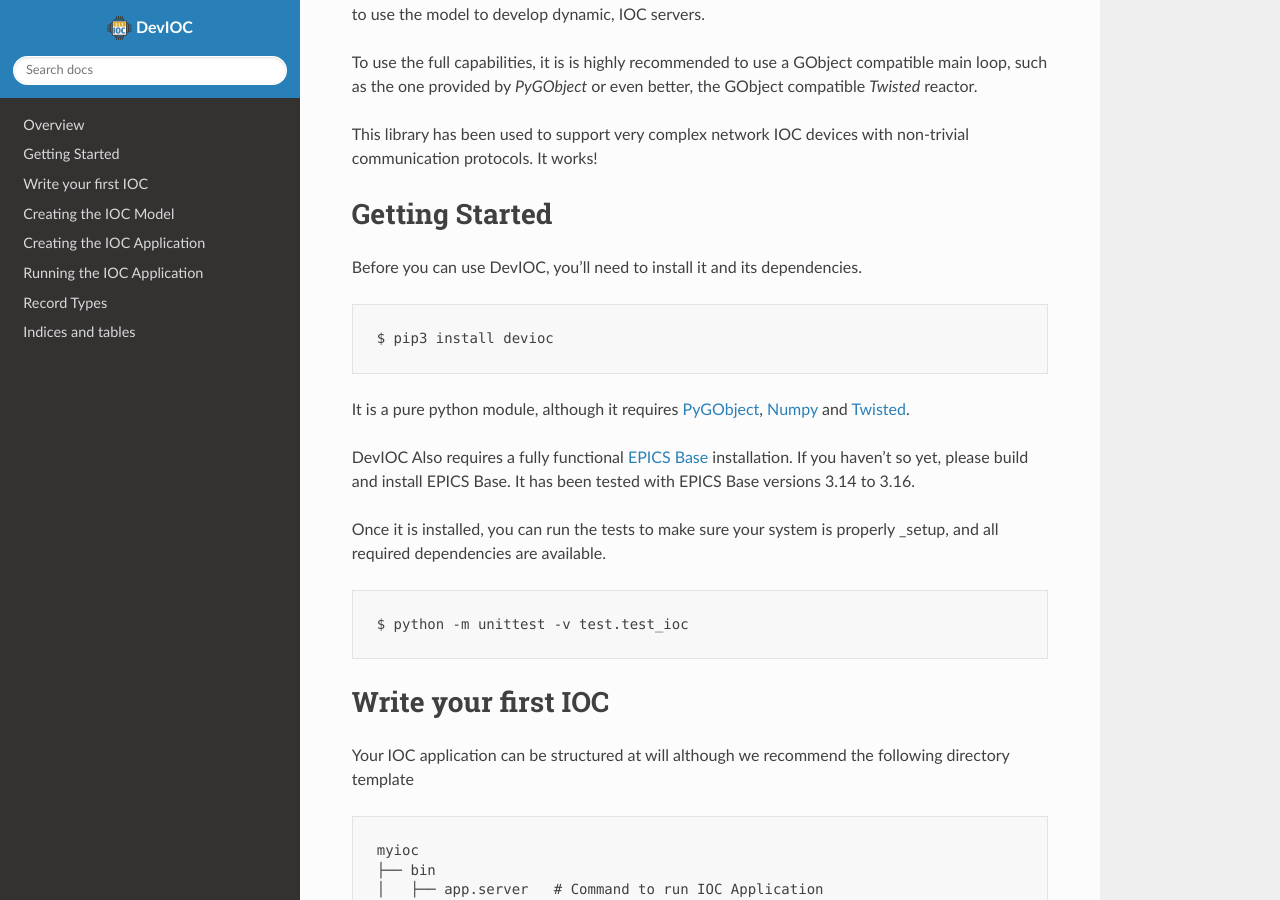
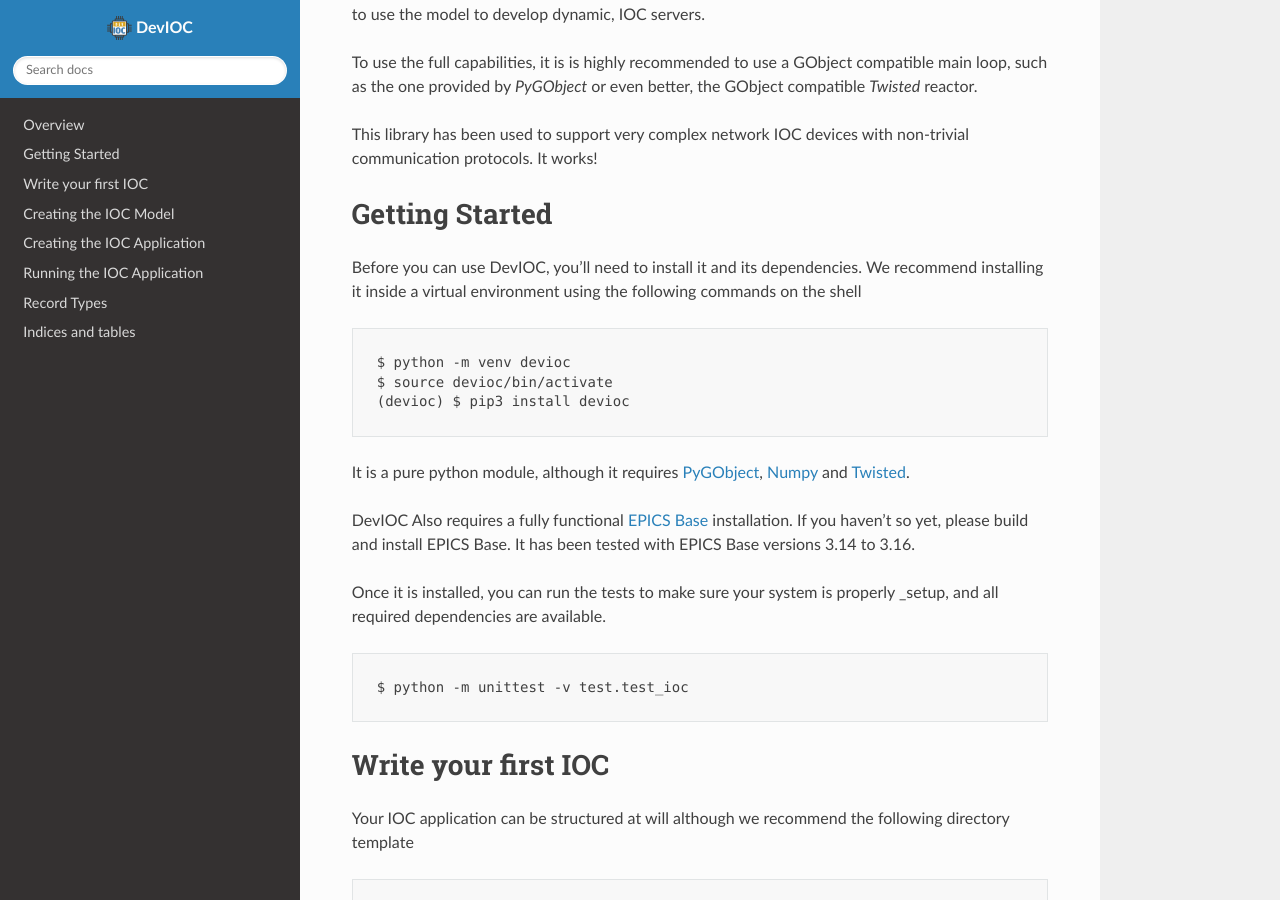
Before and after one commit to michel4j/devioc, a Sphinx documentation site: the page built from docs/source/index.rst, in a window 1280 px wide and 900 px high, scrolled down 349 px. Built offline with Sphinx 7.4.7 and the Read the Docs theme 2.0.0, drawn with Linux system fonts in a browser that asks for light colours; the version number could not be read and is left out.

Commit message:
Update documentation

```diff
--- a/docs/source/index.rst
+++ b/docs/source/index.rst
@@ -23,11 +23,14 @@ protocols. It works!
 
 Getting Started
 ===============
-Before you can use DevIOC, you'll need to install it and its dependencies.
+Before you can use DevIOC, you'll need to install it and its dependencies. We recommend installing it inside a virtual
+environment using the following commands on the shell
 
 ::
 
-   $ pip3 install devioc
+    $ python -m venv devioc
+    $ source devioc/bin/activate
+    (devioc) $ pip3 install devioc
 
 
 It is a pure python module, although it requires
@@ -122,13 +125,14 @@ Once the model is defined, it can then be instanciated within the application. F
     keyword arguments.
 
 
-.. autoclass:: devioc.models.Model
-   :members:
-
 This will create an IOC database with Process variable fields **MYIOC-001:enum, MYIOC-001:toggle, ...** etc, where
 the process variable name is generated based on the model name, and the field name.  Once instanciated, the IOC is ready
 to be used and alive on the Channel Access network. However, for more responsive applications, it is recommended to
 to create an IOC Application as well.
+
+
+.. autoclass:: devioc.models.Model
+   :members:
 
 .. seealso:: `Record Types`_ for detailed documentation about database records.
 
```
